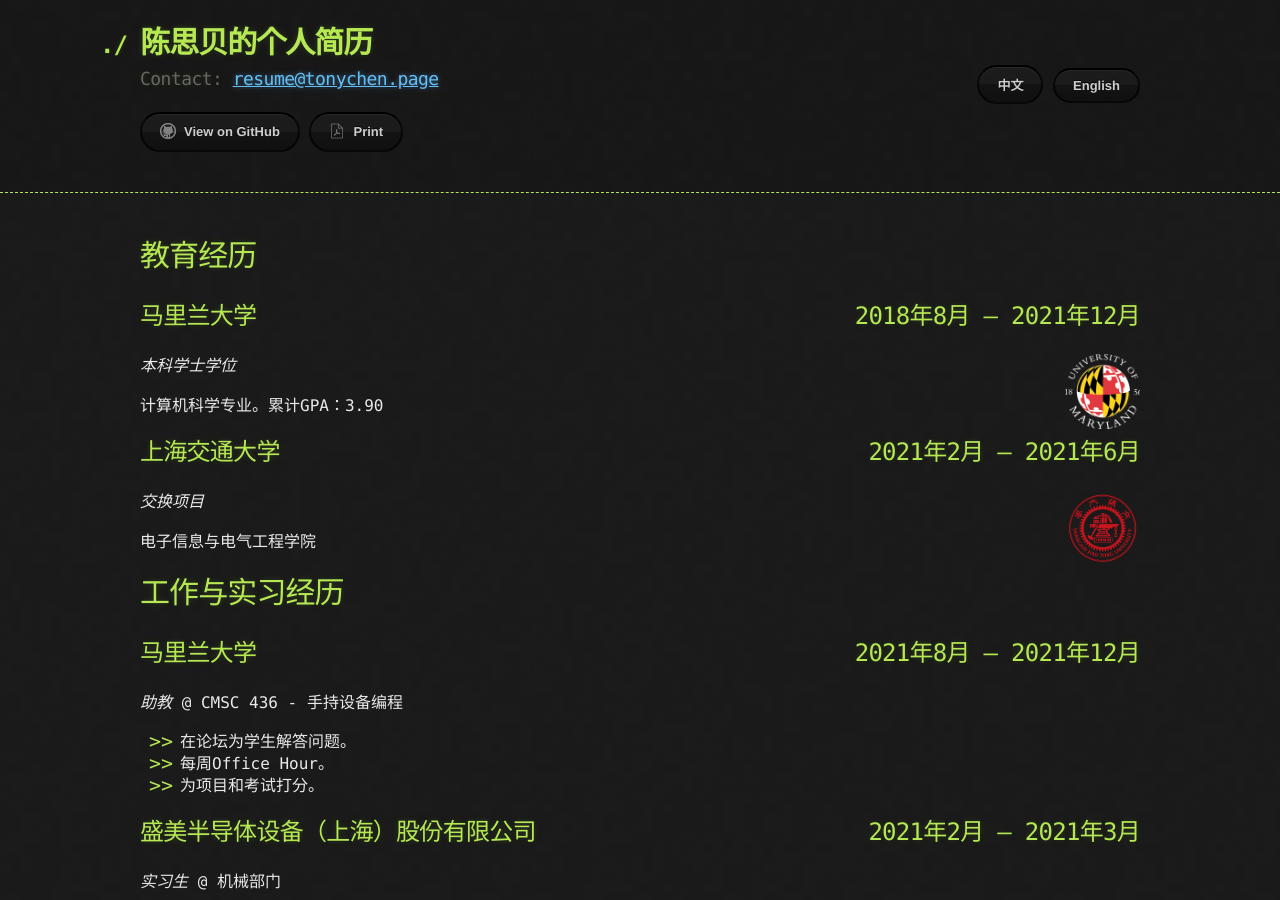
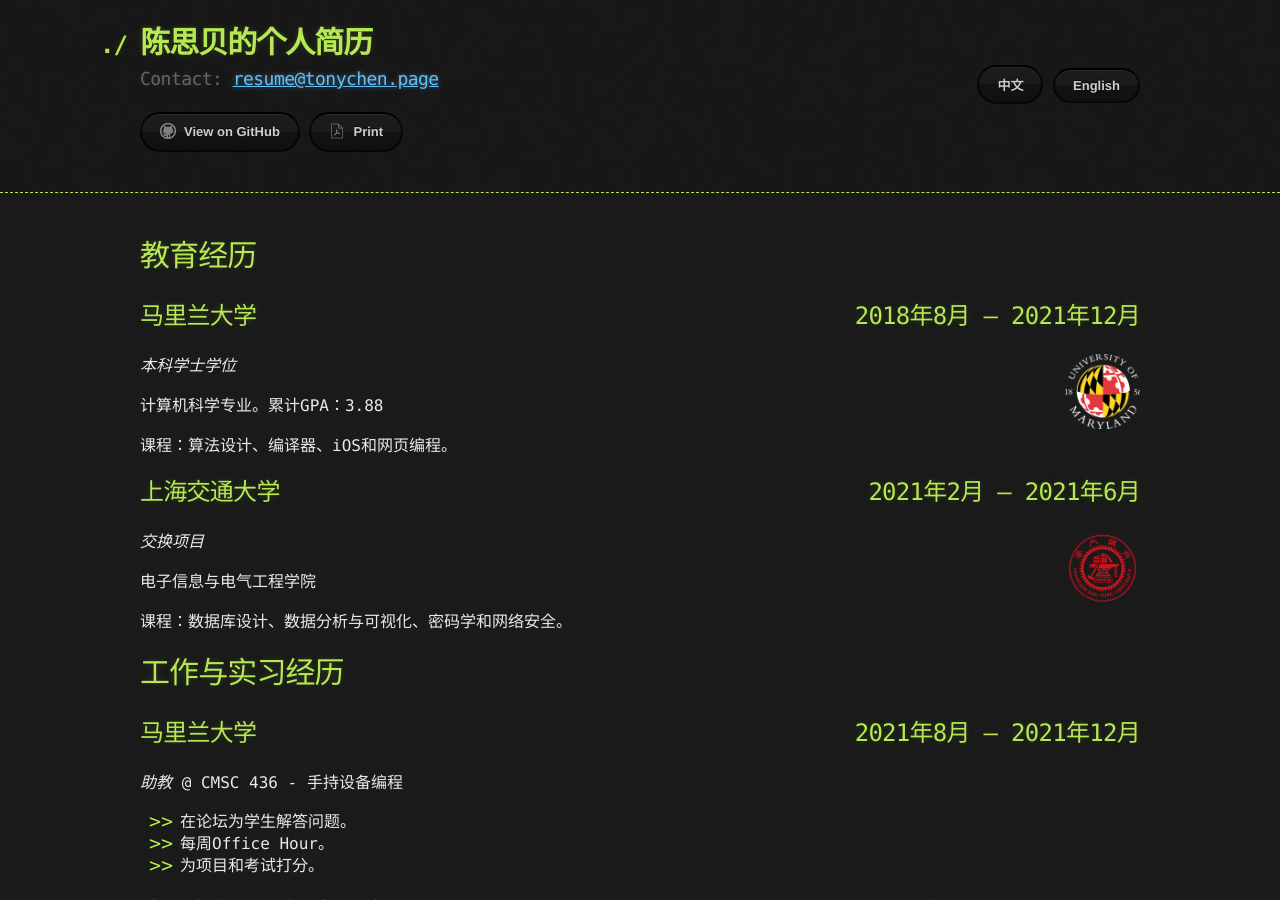
Before and after one commit to TonyCSB/TonyCSB.github.io, a Jekyll site: the page built from zh/resume.md, in a window 1280 px wide and 900 px high. Built offline with Jekyll 4.4.1, drawn with Linux system fonts in a browser that asks for light colours.

Commit message:
Update Resume

```diff
--- a/zh/resume.md
+++ b/zh/resume.md
@@ -19,13 +19,17 @@
 
 *本科学士学位* <img class="logo" src="/assets/images/resume/umd_logo.png" alt="UMD Logo">
 
-计算机科学专业。累计GPA：3.90
+计算机科学专业。累计GPA：3.88
+
+课程：算法设计、编译器、iOS和网页编程。
 
 ## 上海交通大学 <span class="right">2021年2月 -- 2021年6月</span>
 
 *交换项目* <img class="logo" src="/assets/images/resume/sjtu_logo.png" alt="SJTU Logo">
 
 电子信息与电气工程学院
+
+课程：数据库设计、数据分析与可视化、密码学和网络安全。
 
 # 工作与实习经历
 
```
Also changed, not shown: resume.md (+5 -1 lines).
